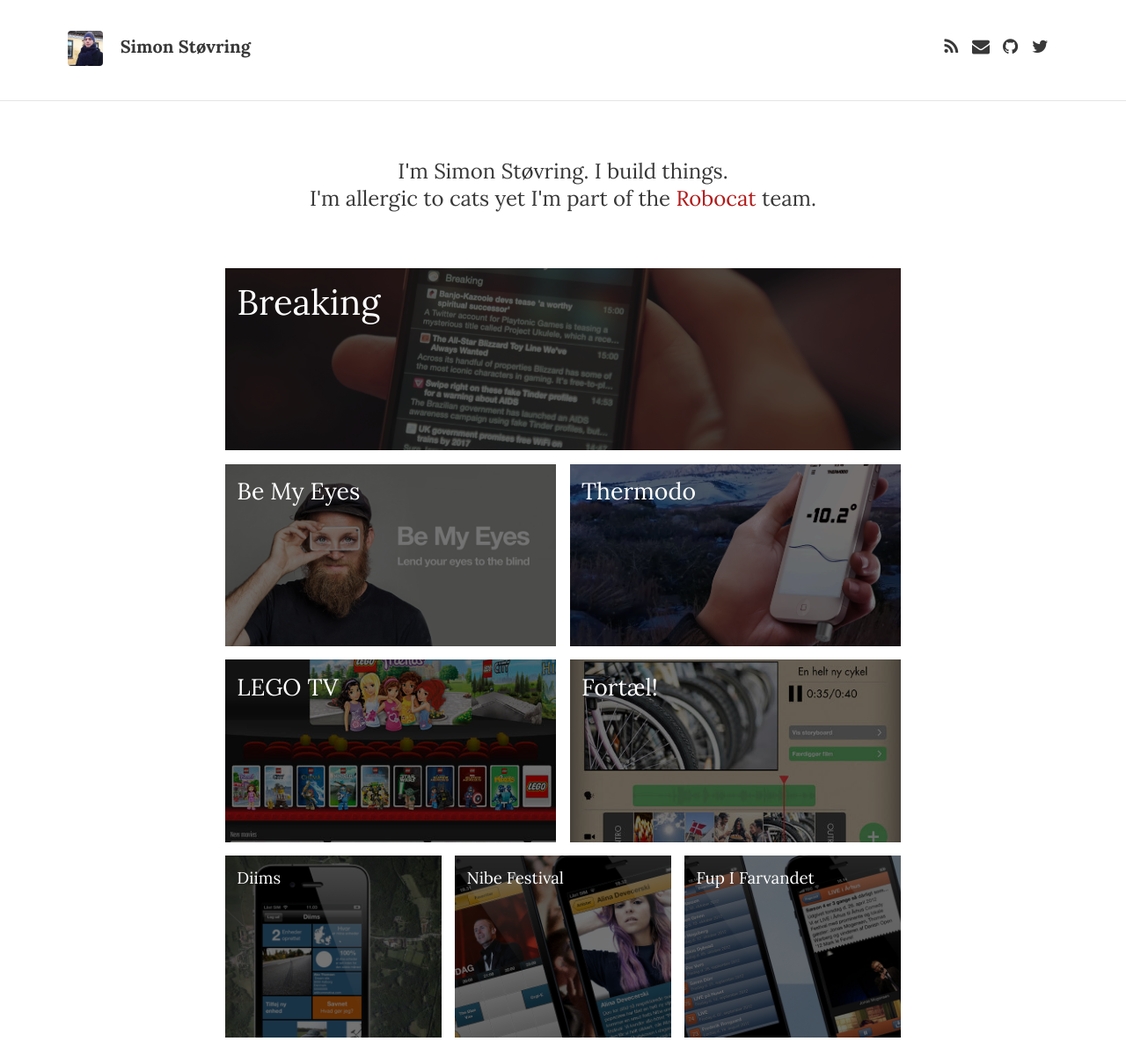
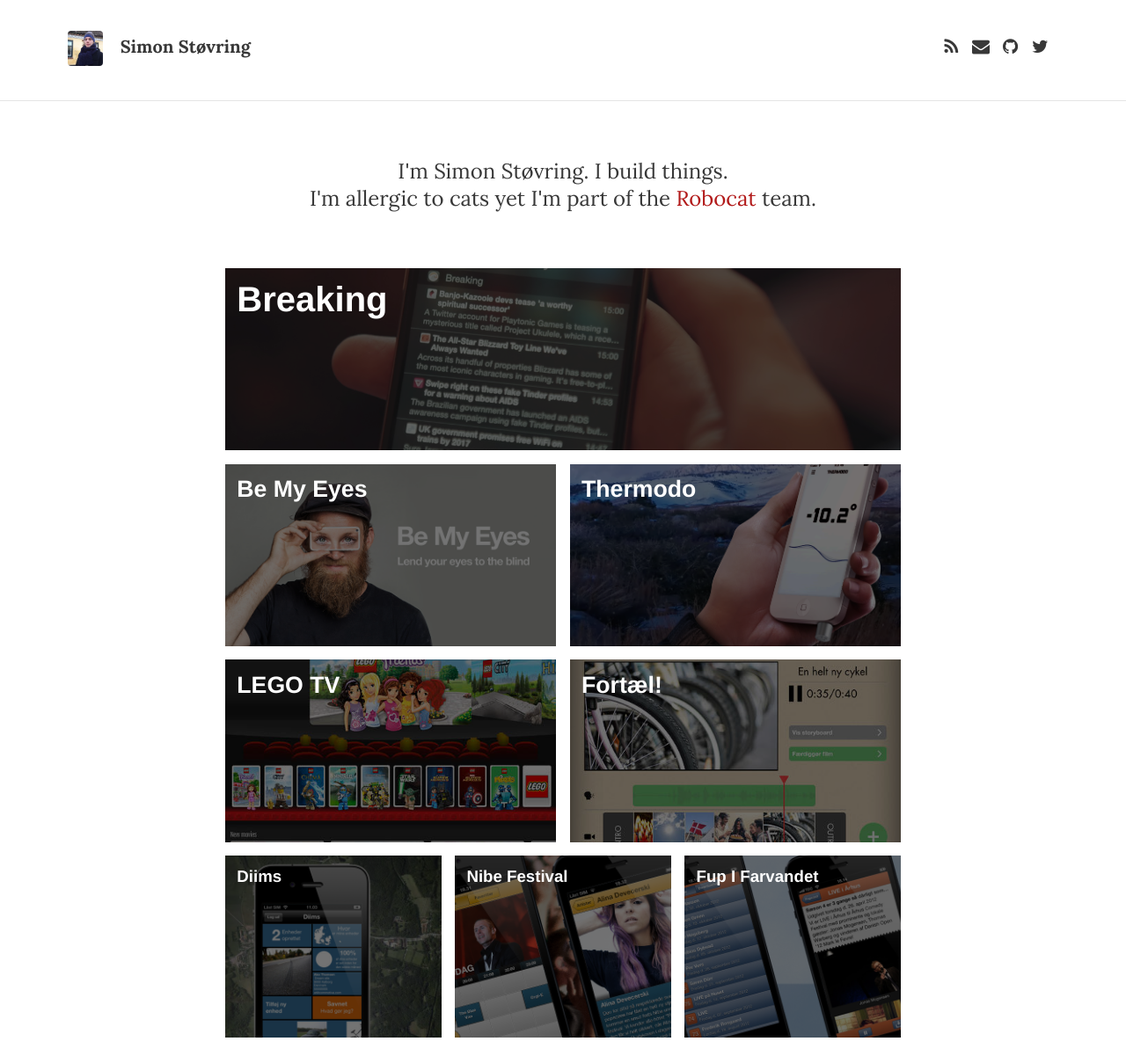
Before and after one commit to simonbs/simonbs.github.io, a Jekyll site: the page built from index.html, in a window 1280 px wide. Shown: the whole page at 88% size. Built offline with Jekyll 4.4.1, drawn with Linux system fonts in a browser that asks for light colours; nearby versions of some CDN libraries; some web fonts are replaced; the list of posts is cut into pages by our own code.

Commit message:
Uses Khula font for project titles

```diff
--- a/_includes/head.html
+++ b/_includes/head.html
@@ -21,7 +21,7 @@
 	<link href="//maxcdn.bootstrapcdn.com/font-awesome/4.2.0/css/font-awesome.min.css" rel="stylesheet">
 
 	<!-- Google Fonts -->
-  <link href="http://fonts.googleapis.com/css?family=Lora:400,700,400italic" rel="stylesheet" type="text/css">
+  <link href="http://fonts.googleapis.com/css?family=Lora:400,700,400italic|Khula:700" rel="stylesheet" type="text/css">
 
 	<!-- Google Analytics -->
 	{% if site.theme.google_analytics %}
--- a/_sass/layouts/_index.scss
+++ b/_sass/layouts/_index.scss
@@ -100,6 +100,8 @@
   .title {
     @extend %overlay;
     color: #fff;
+    font-family: 'Khula', Helvetica, sans-serif;
+    font-weight: bold;
     margin: 10pt;
     pointer-events: none;
   }
```
